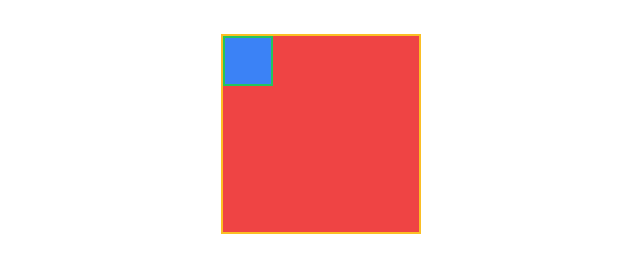
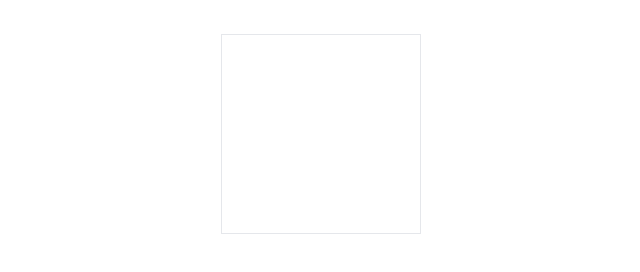
Before and after one commit to muntasir17/problem-solving, a website: page index.html in a window 1280 px wide. Shown: the whole page, without its empty margins (319-959 px from the left). Drawn offline with nearby package versions, Linux system fonts and the light colour scheme.

Commit message:
a container

```diff
--- a/index.html
+++ b/index.html
@@ -21,10 +21,7 @@
     </style>
 <br>
 
-<div class="box1 w-[200px] h-[200px] border-[2px] border-amber-400 bg-red-500">
-<div class="bg-blue-500 w-[50px] h-[50px] border-green-500 border-[2px]">
-
-</div>
+<div class="container w-[200px] h-[200px] border-[1px]">
 
 </div>
 
```
